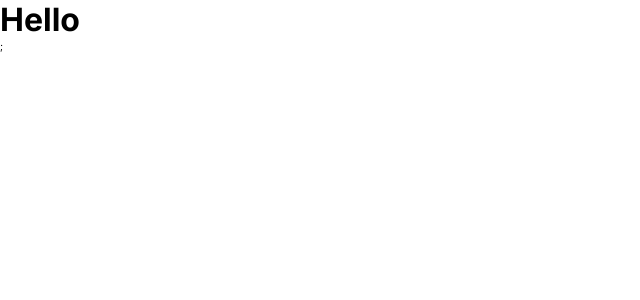
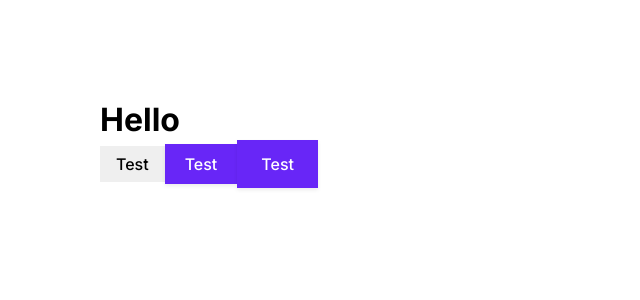
Before and after one commit to durdonadev/projectify-app-ui, a React (Create React App) app: page / in a window 1280 px wide. Shown: the top 300 px of the page, without its empty margins (0-640 px from the left). Built offline with nearby package versions, Linux system fonts and the light colour scheme.

Commit message:
Create Button component(primary)

```diff
--- a/src/App.tsx
+++ b/src/App.tsx
@@ -1,24 +1,17 @@
-import React from "react";
-
-import { useEffect } from "react";
-import { admin } from "./api";
-import { Typography } from "./design-system";
+import { Button, Typography } from "./design-system";
 
 const App = () => {
-    // useEffect(() => {
-    //     admin
-    //         .forgotPassword("zubairsobirov@gmail.com")
-    //         .then((response) => {
-    //             console.log(response);
-    //         })
-    //         .catch((err) => {
-    //             console.log(err);
-    //         });
-    // }, []);
     return (
-        <>
-            <Typography variant="h5">Hello</Typography>;
-        </>
+        <div style={{ padding: "100px" }}>
+            <Typography variant="h5">Hello</Typography>
+            <Button>Test</Button>
+            <Button size="md" color="primary">
+                Test
+            </Button>
+            <Button size="lg" color="primary">
+                Test
+            </Button>
+        </div>
     );
 };
 
--- /dev/null
+++ b/src/design-system/Button/Button.css
@@ -0,0 +1,57 @@
+.btn {
+    font-family: inherit;
+    font-size: var(--font-size-16);
+    font-weight: var(--font-weight-500);
+    line-height: var(--line-height-20);
+    border: none;
+    outline: none;
+
+    height: 3.6rem;
+    padding: 0 var(--space-16);
+}
+
+.btn:hover {
+    cursor: pointer;
+}
+
+.btn-small {
+    height: 3.6rem;
+}
+
+.btn-medium {
+    height: 4rem;
+    padding: 0 var(--space-20);
+}
+
+.btn-large {
+    height: 4.8rem;
+    padding: 0 var(--space-24);
+}
+
+.btn-rounded {
+    border-radius: var(--border-radius-8);
+}
+
+.btn-circle {
+    border-radius: var(--border-radius-20);
+}
+
+.btn-primary {
+    background-color: var(--primary-500);
+    color: var(--white);
+    box-shadow: var(--shadow-s);
+}
+
+.btn-primary:hover {
+    background-color: var(--primary-600);
+    box-shadow: var(--shadow-s-hover);
+}
+
+.btn-primary:disabled {
+    background-color: var(--jaguar-300);
+}
+
+.btn-primary:focus {
+    background-color: var(--primary-700);
+    box-shadow: var(--shadow-xs-hover);
+}
--- /dev/null
+++ b/src/design-system/Button/Button.tsx
@@ -0,0 +1,53 @@
+import React, { FC } from "react";
+import "./Button.css";
+
+type ButtonSize = "sm" | "md" | "lg";
+type ButtonShape = "rounded" | "circle";
+type ButtonColor = "primary" | "secondary" | "text" | "danger";
+
+type ButtonProps = {
+    size?: ButtonSize;
+    shape?: ButtonShape;
+    color?: ButtonColor;
+    disabled?: boolean;
+    className?: string;
+    children: React.ReactNode;
+};
+
+const sizeClassNames = {
+    sm: "btn-small",
+    md: "btn-medium",
+    lg: "btn-large"
+};
+
+const shapeClassNames = {
+    rounded: "btn-rounded",
+    circle: "btn-circle"
+};
+
+const colorClassNames = {
+    primary: "btn-primary",
+    secondary: "btn-secondary",
+    text: "btn-tertiary",
+    danger: "btn-danger"
+};
+
+const Button: FC<ButtonProps> = (props) => {
+    const { size, shape, color, disabled, className, children } = props;
+
+    const sizeClassName = size !== undefined ? sizeClassNames[size] : "";
+
+    const shapeClassName = shape !== undefined ? shapeClassNames[shape] : "";
+
+    const colorClassName = color !== undefined ? colorClassNames[color] : "";
+
+    const finalClassNames = `btn ${colorClassName} ${sizeClassName} ${shapeClassName} ${className}`;
+
+    return (
+        <button className={finalClassNames} disabled={disabled}>
+            {children}
+        </button>
+    );
+};
+
+export { Button };
--- /dev/null
+++ b/src/design-system/Button/index.ts
@@ -0,0 +1 @@
+export * from "./Button";
--- a/src/design-system/css/colors.css
+++ b/src/design-system/css/colors.css
@@ -155,6 +155,6 @@
     --blue-charcoal-800: #26282f;
     --blue-charcoal-900: #00040f;
 
-    --shade-black: #000;
-    --shade-white: #fff;
+    --black: #000;
+    --white: #fff;
 }
--- a/src/design-system/css/index.css
+++ b/src/design-system/css/index.css
@@ -1,4 +1,6 @@
 @import url("./base.css");
 @import url("./colors.css");
 @import url("./spacing.css");
+@import url("./border-radius.css");
+@import url("./shadows.css");
 @import url("./typography.css");
--- /dev/null
+++ b/src/design-system/css/shadows.css
@@ -0,0 +1,7 @@
+:root {
+    --shadow-xs: 0px 1px 2px 0px rgba(0, 0, 0, 0.08);
+    --shadow-s: 0px 2px 4px 0px rgba(0, 0, 0, 0.08);
+
+    --shadow-xs-hover: 0px 6px 12px 0px rgba(0, 0, 0, 0.12);
+    --shadow-s-hover: 0px 8px 16px 0px rgba(0, 0, 0, 0.12);
+}
--- a/src/design-system/css/typography.css
+++ b/src/design-system/css/typography.css
@@ -129,17 +129,6 @@
     line-height: var(--line-height-18);
 }
 
-.button-lowercase {
-    font-size: var(--font-size-16);
-    line-height: var(--line-height-20);
-}
-
-.button-uppercase {
-    font-size: var(--font-size-14);
-    line-height: var(--line-height-20);
-    letter-spacing: 5%;
-}
-
 .overline {
     font-size: var(--font-size-10);
     line-height: var(--line-height-16);
--- a/src/design-system/index.ts
+++ b/src/design-system/index.ts
@@ -1 +1,2 @@
 export * from "./Typography";
+export * from "./Button";
```
Also changed, not shown: src/design-system/Button/classnames.ts (added).
